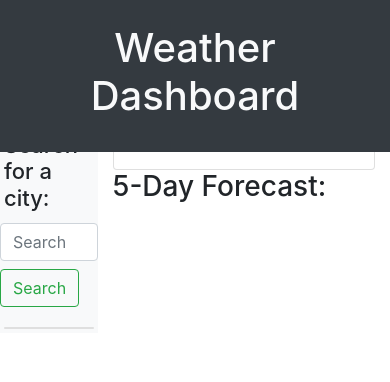
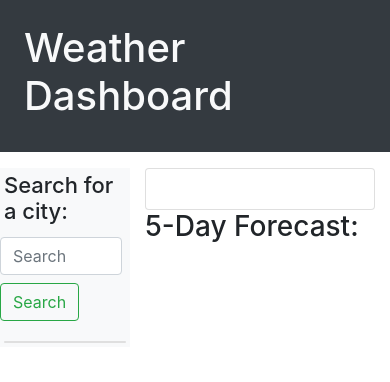
Before and after one commit to mcraepv/weather-dashboard, a plain HTML site: page index.html in a window 390 px wide. Drawn offline with nearby package versions, Linux system fonts and the light colour scheme.

Commit message:
fixes responsiveness issues

```diff
--- a/index.html
+++ b/index.html
@@ -14,17 +14,18 @@
   </head>
   <body>
     <header class="fixed-top bg-dark p-4">
-      <h1 class="text-center text-light">Weather Dashboard</h1>
+      <h1 class="text-lg-center text-light">Weather Dashboard</h1>
     </header>
+    </nav>
     <div class="container-fluid mt-5">
       <div class="row">
         <!-- this is the sidebar -->
-        <div class="col-3 bg-light" id="sidebar">
+        <div class="col-lg-3 col-4 bg-light" id="sidebar">
           <div class="row" id="searchRow">
             <h2 class="m-1" id="searchHeading">Search for a city:</h2>
             <form class="form-inline my-2 my-lg-0">
               <input
-                class="form-control mr-sm-2"
+                class="form-control mr-2"
                 type="search"
                 placeholder="Search"
                 aria-label="Search"
@@ -45,7 +46,7 @@
           </div>
         </div>
         <!-- this is the main content of the page -->
-        <div class="col-9" id="main">
+        <div class="col-lg-9 col-8" id="main">
           <div class="row">
             <div class="col">
               <div class="card">
--- a/script.js
+++ b/script.js
@@ -139,6 +139,7 @@ $(document).ready(function () {
             cardBody.append(fwdDateEl, fwdIcon, tempEl, humidEl);
             fwdCard.append(cardBody);
             var col = $("<div>");
+            col.addClass("col-xl-2 px-xl-0 mx-xl-3 col-md-6 mt-2");
             col.append(fwdCard);
             $("#fwdForecast").append(col);
           }
--- a/style.css
+++ b/style.css
@@ -1,5 +1,5 @@
 .container-fluid {
-  padding-top: 80px;
+  padding-top: 120px;
   max-width: 1300px;
 }
 #searchHeading {
```
